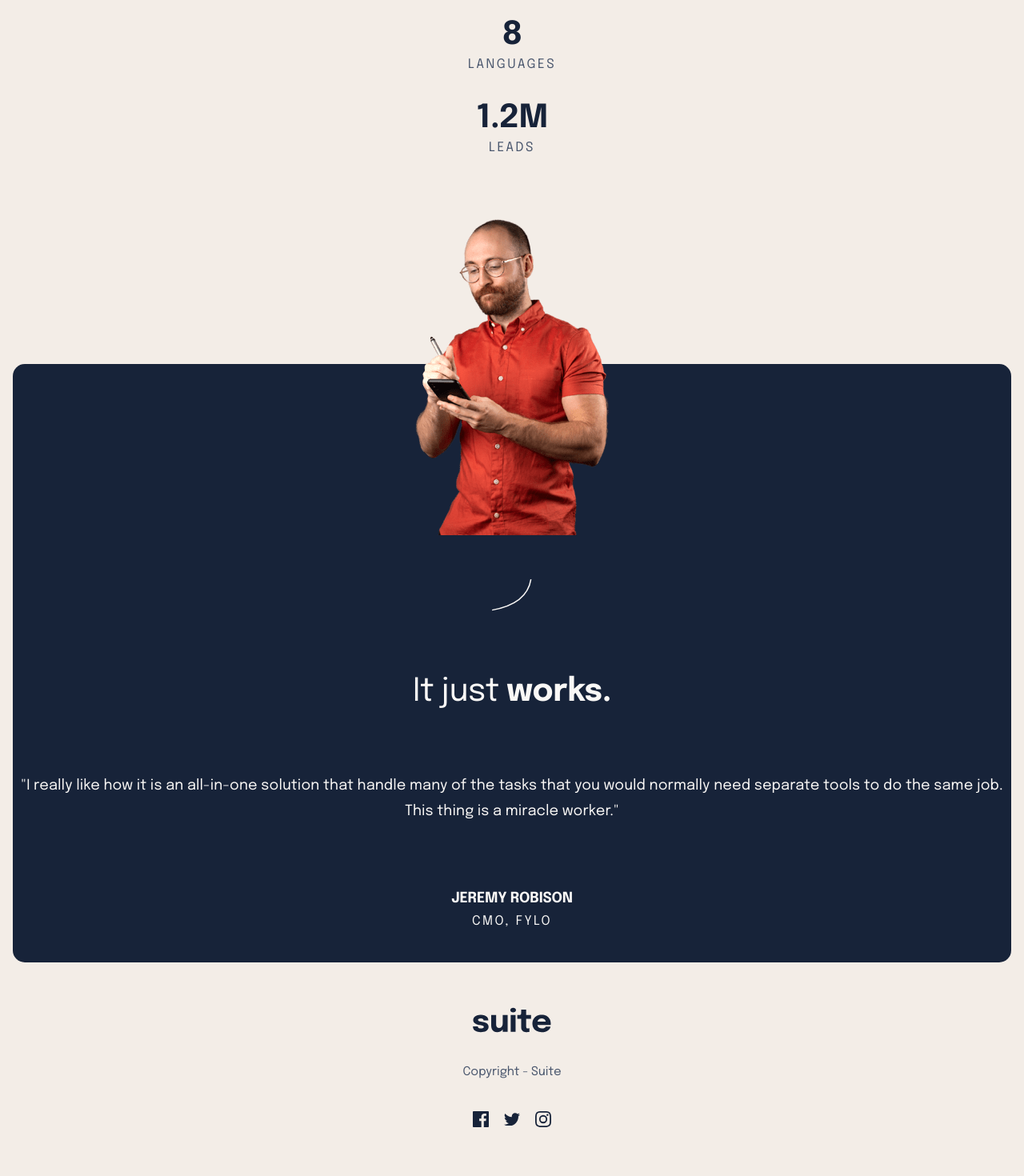
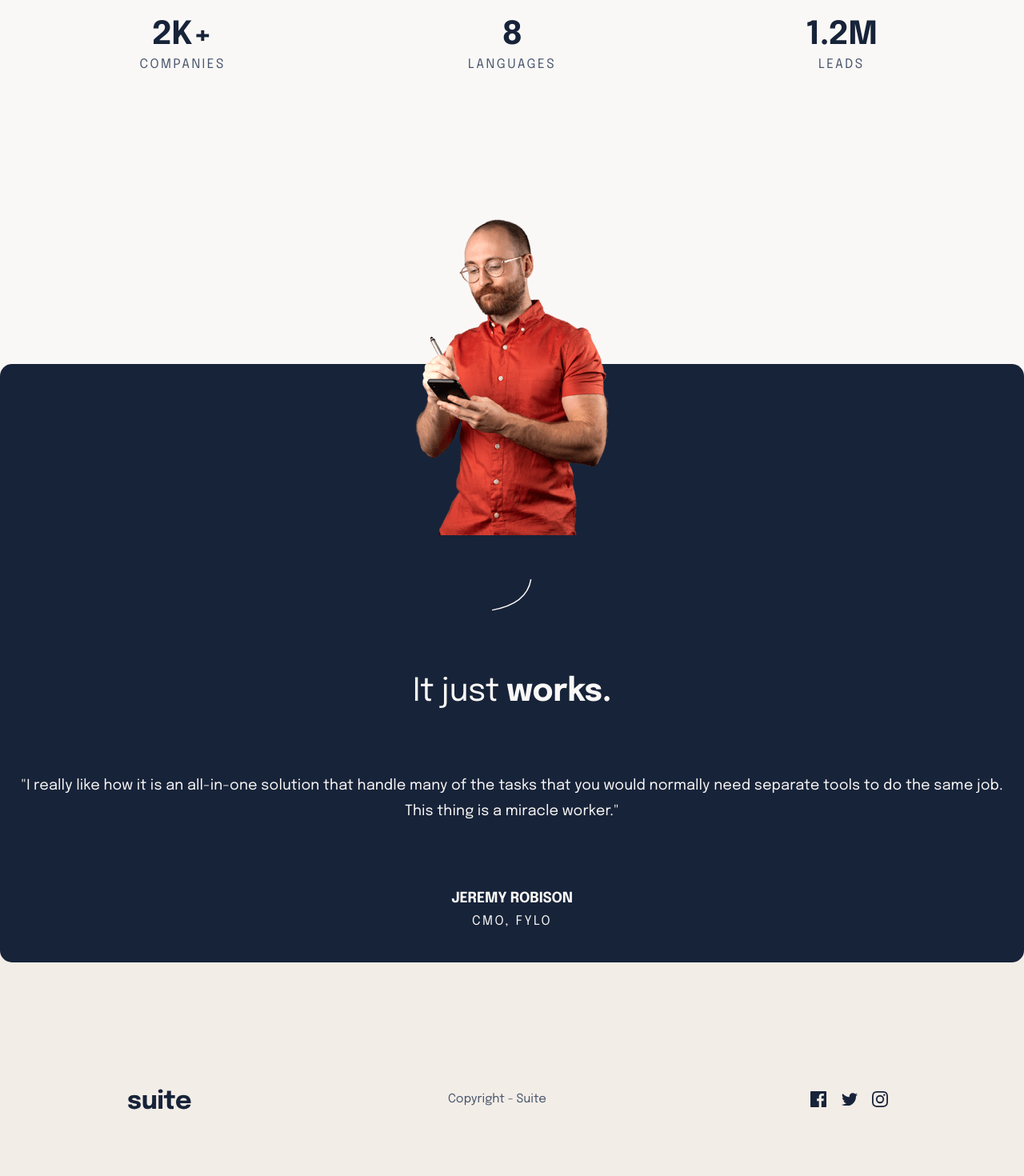
Before and after one commit to ackuser/ng-suite-landing-page, an Angular app: page / in a window 1280 px wide. Shown: the part 900-2370 px from the top of the page at 80% size. Built offline with nearby package versions, Linux system fonts and the light colour scheme.

Commit message:
Improving responsiveness

```diff
--- a/src/app/app.component.scss
+++ b/src/app/app.component.scss
@@ -5,7 +5,7 @@
     // grid-template-rows: 48px 325px 240px 313px 929px 150px;
     grid-auto-rows: min-content;
     row-gap: 56px;
-
+    position: relative;
 
     .item {
         // width: 1fr;
@@ -32,15 +32,12 @@
 
         &--work {
             grid-column: 1 / -1;
-            padding-left: 16px;
-            padding-right: 16px;
+            margin: unset;
         }
 
         &--footer {
             margin: auto;
             grid-column: 1 / -1;
         }
-
-
     }
 }
--- a/src/app/figure/figure.component.scss
+++ b/src/app/figure/figure.component.scss
@@ -6,6 +6,15 @@
     display: flex;
     flex-direction: column;
     align-items: center;
+    min-width: 33%;
+    width: calc((768px - 100%) * 1000);
+    // max-width: 100%;
+
+    // flex-basis: 100%;
+    // @media screen and (min-device-width: 768px) {
+        // flex-basis: 33%;
+    // }
+
 
     .amount {
         @extend .font-h-l;
--- a/src/app/figures/figures.component.scss
+++ b/src/app/figures/figures.component.scss
@@ -1,6 +1,7 @@
 :host{
+    height: 313px;
     display: flex;
-    flex-direction: column;
-    justify-content: space-around;
-    height: 313px;
+    justify-content: center;
+    align-items: center;
+    flex-wrap: wrap;
 }
--- a/src/app/footer/footer.component.html
+++ b/src/app/footer/footer.component.html
@@ -1,3 +1,5 @@
-<img class="logo" src="../assets/images/logo.svg" alt="Suite" />
-<p class="info">Copyright - Suite</p>
-<app-social class="social"></app-social>
+<div class="container">
+    <img class="container__logo" src="../assets/images/logo.svg" alt="Suite" />
+    <p class="container__info">Copyright - Suite</p>
+    <app-social class="container__social"></app-social>
+</div>
--- a/src/app/footer/footer.component.scss
+++ b/src/app/footer/footer.component.scss
@@ -2,15 +2,33 @@
 @import '_fonts';
 
 :host {
-    width: 125px;
-    height: 150px;
+    width: 100%;
+    height: 420px;
     display: flex;
-    flex-direction: column;
-    justify-content: space-between;
+    justify-content: center;
     align-items: center;
+    background: $cream;
+    position: absolute;
+    bottom: 0;
 
-    .info{
-        @extend .font-footer;
-        color: $grey;
+    .container {
+        width: 125px;
+        height: 150px;
+        display: flex;
+        flex-direction: column;
+        align-items: center;
+        justify-content: space-around;
+        margin-top: 190px;
+
+        @media screen and (min-device-width: 768px) {
+            width: 100%;
+            flex-direction: row;
+        }
+
+        &__info {
+            @extend .font-footer;
+            color: $grey;
+        }
     }
+
 }
--- a/src/app/work/work.component.scss
+++ b/src/app/work/work.component.scss
@@ -14,7 +14,7 @@
         &--jeremy {
             position: absolute;
             top: 0;
-            z-index: 1;
+            z-index: 2;
         }
 
         &--curved {
@@ -37,7 +37,9 @@
         color: $cream-white;
         text-align: center;
         height: 748px;
-
+        z-index: 1;
+        padding-left: 16px;
+        padding-right: 16px;
 
         .title {
             @extend .font-h-l;
--- a/src/styles.scss
+++ b/src/styles.scss
@@ -21,7 +21,7 @@ body {
 html,
 body {
     // overflow-x: hidden;
-    background: $cream;
+    background: $cream-white;
 }
 
 app-root {
@@ -58,7 +58,7 @@ p {
         min-width: 182px;
         max-width: 219px;
         min-height: 48px;
-        background: $cream;
+        background: $cream-white;
 
         &:hover {
             background: $dark-blue;
```
